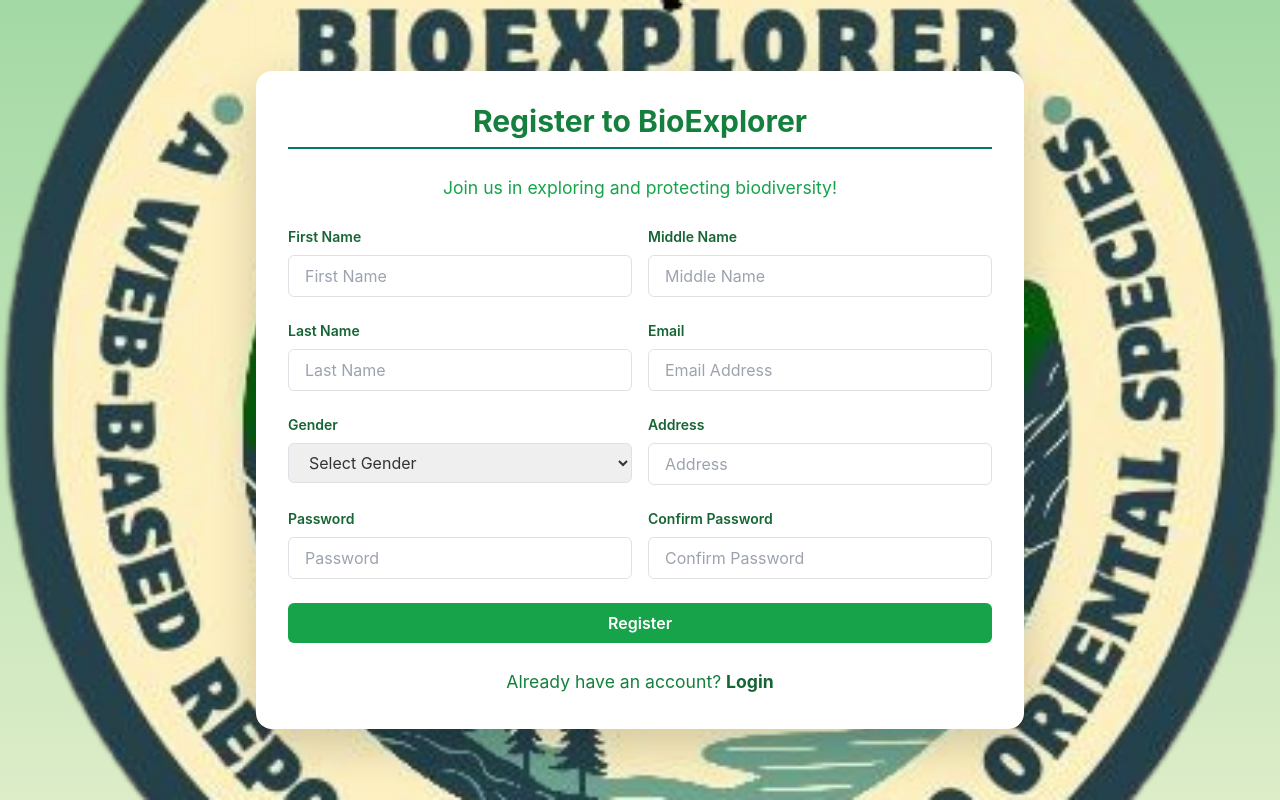
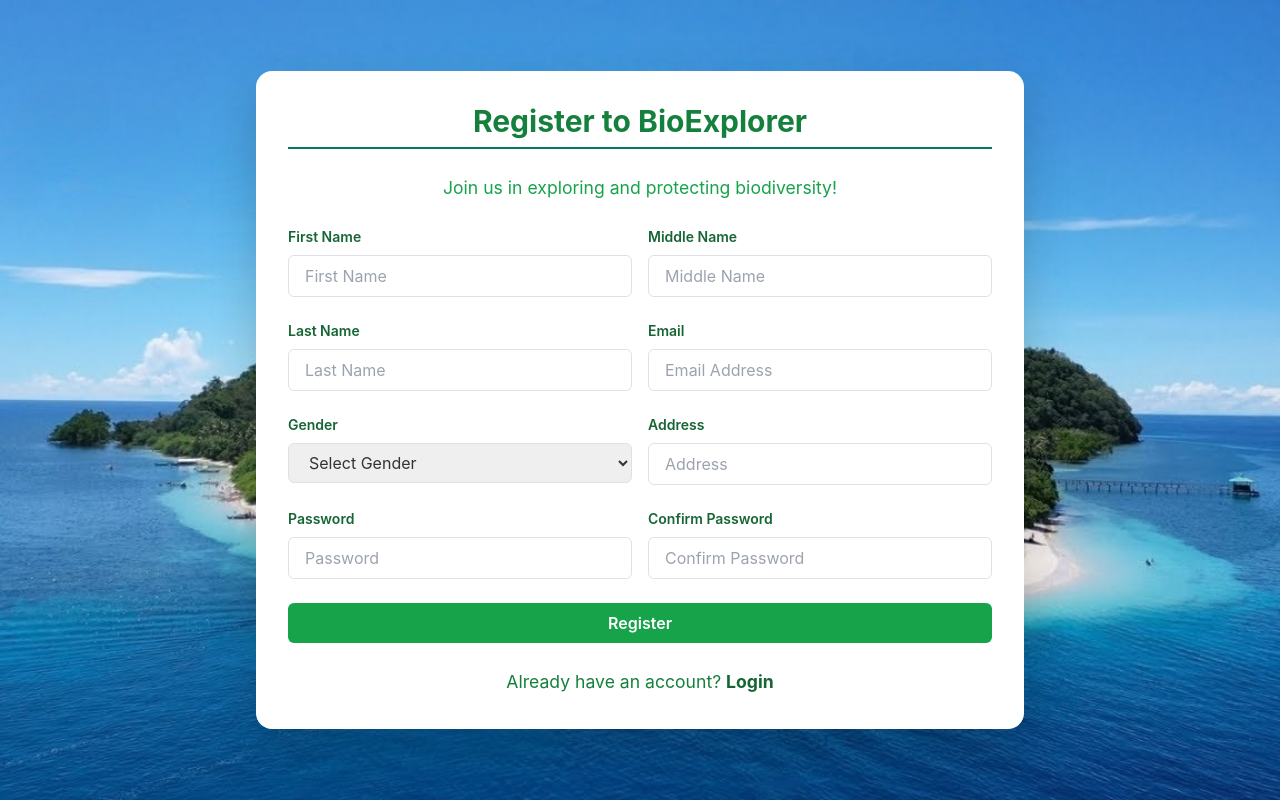
Before and after one commit to Miketzy/capstone2-client, a React (Create React App) app in the folder frontend-client2/: page /registration in a window 1280 px wide. Built offline with nearby package versions, Linux system fonts and the light colour scheme; a small style sheet from the web is missing.

Commit message:
register updated

```diff
--- a/frontend-client2/src/Components/Login-register-Form/Registration-Form/Registration.jsx
+++ b/frontend-client2/src/Components/Login-register-Form/Registration-Form/Registration.jsx
@@ -78,7 +78,7 @@ const Registration = () => {
   };
 
   const loginContainerStyle = {
-    backgroundImage: `url('/picture/472546830_1138798994617879_5773074804155834205_n-removebg-preview.png')`,
+    backgroundImage: `url('/picture/wmremove-transformed.jpeg')`,
     backgroundSize: "cover",
     backgroundPosition: "center",
     backgroundRepeat: "no-repeat",
```
